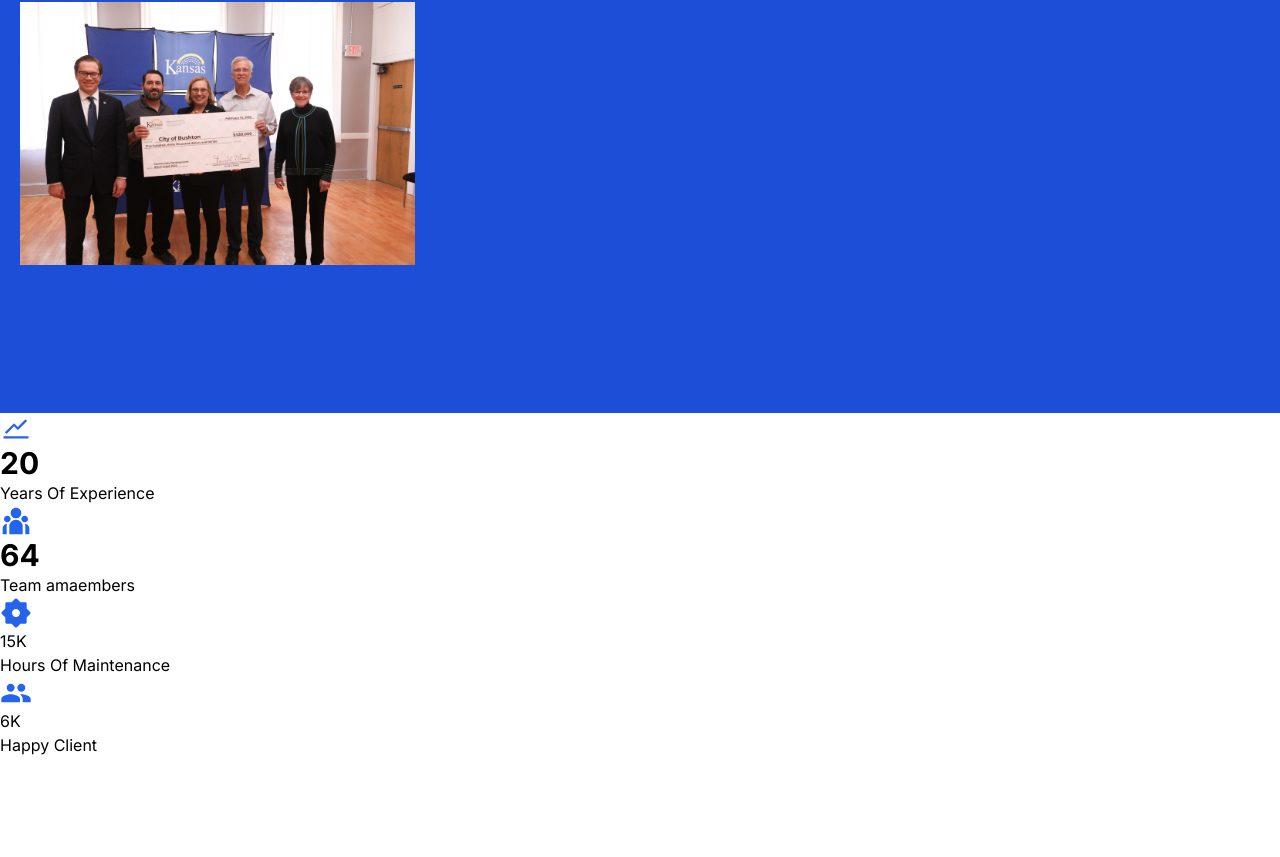
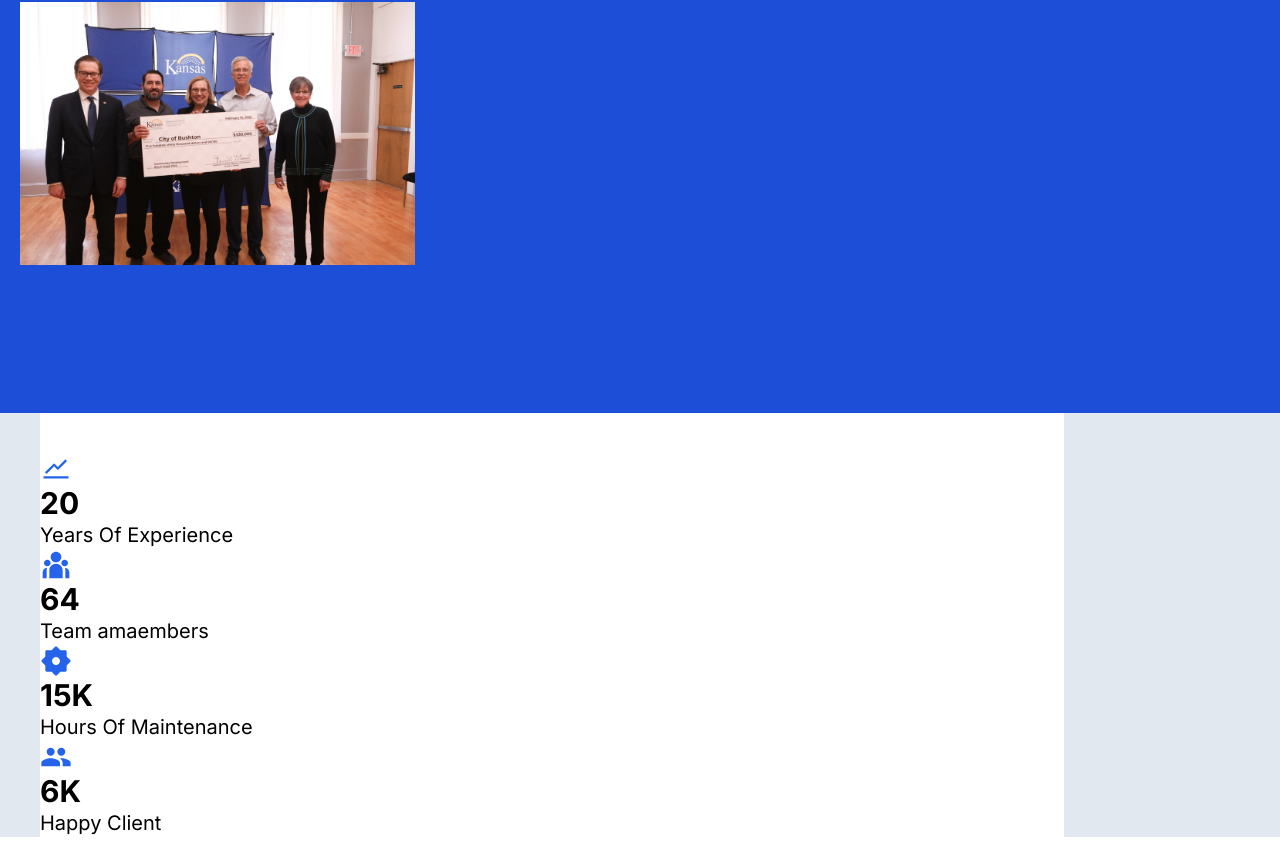
Before and after one commit to Richson-Tech/org, a Next.js app: page / in a window 1280 px wide. Shown: the part 3801-4658 px from the top of the page. Before the commit the page ends 4578 px from the top, so only its background shows below. Built offline with nearby package versions, Linux system fonts and the light colour scheme.

Commit message:
new commits

```diff
--- a/src/components/Num.jsx
+++ b/src/components/Num.jsx
@@ -73,27 +73,27 @@ const Num = () => {
   }, [lastNumber]); // Re-run the effect when the lastNumber changes
 
   return (
-<div className="bg-white h-max w-full">
-       <div className="flex flex-col mb-5">
-         <div>
+<div className="bg-slate-200 h-max w-full">
+       <div className="bg-white h-max w-4/5 ml-10 flex flex-col mb-5">
+         <div className='pt-10'>
            <AiOutlineStock className="text-blue-600" size="2rem" />
            <h1 className='text-3xl font-bold'>{numeral(currentNumber).format('0,0')}</h1>
-           <h6>Years Of Experience</h6>
+           <h6 className='text-xl'>Years Of Experience</h6>
          </div>
          <div>
          <RiTeamFill className="text-blue-600" size="2rem" />
          <h1 className='text-3xl font-bold'>{numeral(rightNumber).format('0,0')}</h1>
-         <h6>Team amaembers</h6>
+         <h6 className='text-xl'>Team amaembers</h6>
          </div>
          <div>
          <RiSettings2Fill className="text-blue-600" size="2rem" />
-         <h1>{numeral(leftNumber).format('0,0')}K</h1>
-         <h6>Hours Of Maintenance</h6>
+         <h1 className='text-3xl font-bold'>{numeral(leftNumber).format('0,0')}K</h1>
+         <h6 className='text-xl'>Hours Of Maintenance</h6>
          </div>
          <div>
          <MdPeople className="text-blue-600" size="2rem" />
-         <h1>{numeral(lastNumber).format('0,0')}K</h1>
-         <h6>Happy Client</h6>
+         <h1 className='text-3xl font-bold'>{numeral(lastNumber).format('0,0')}K</h1>
+         <h6 className='text-xl'>Happy Client</h6>
          </div>
        </div>
      </div>
```
